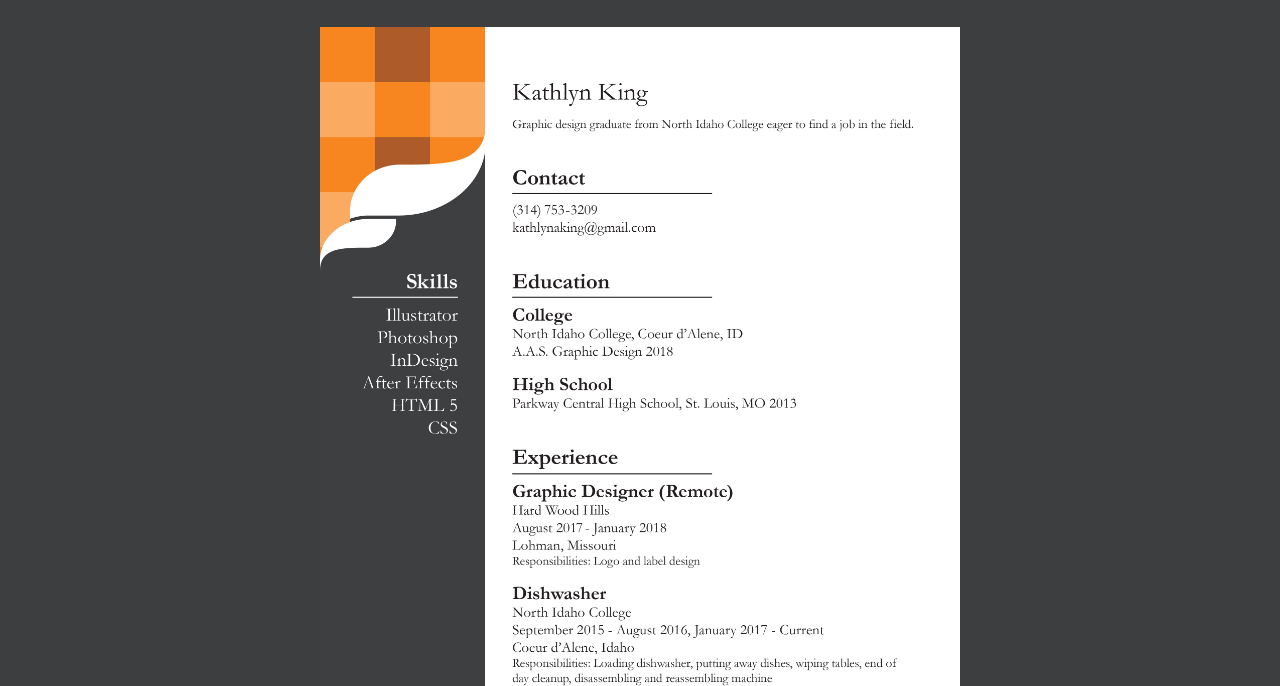
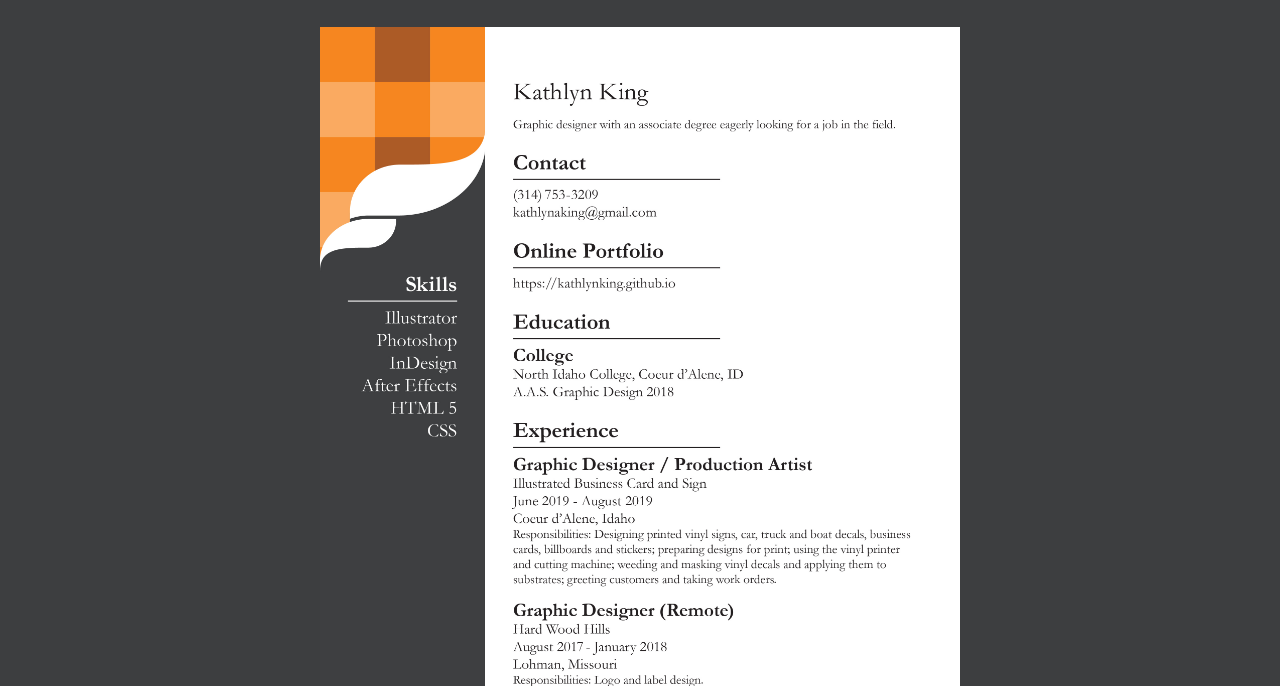
Before and after one commit to KathlynKing/kathlynking.github.io, a plain HTML site: page resume.html in a window 1280 px wide. Shown: the part 114-800 px from the top of the page. Drawn offline with Linux system fonts and the light colour scheme.

Commit message:
Add files via upload

```diff
--- a/resume.html
+++ b/resume.html
@@ -16,7 +16,7 @@
             </nav>
         </header>
 
-                <img id="resume" src="Images/resume_kathlynking.jpg" alt="Kathlyn King's Resume" />
+                <img id="resume" src="Images/resume2_kathlynking.jpg" alt="Kathlyn King's Resume" />
 
     </body>
 </html>
```
